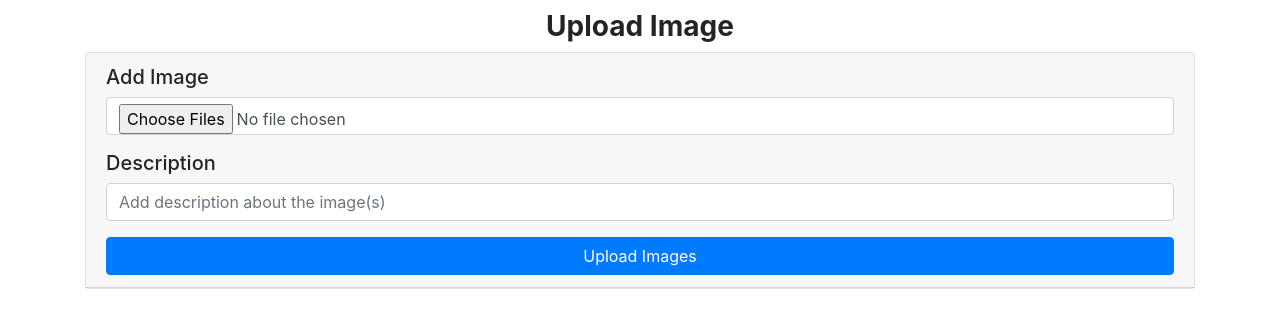
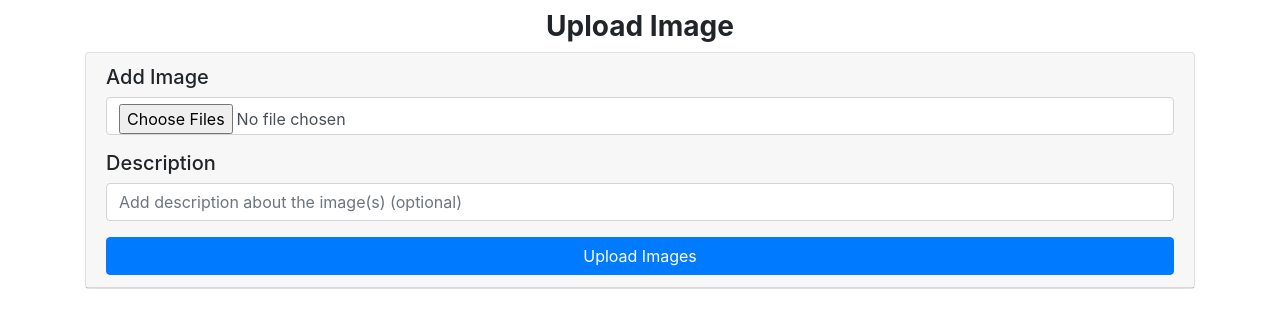
Before and after one commit to Sayan2504/drag_and_drop_image, a React (Create React App) app: page / in a window 1280 px wide. Shown: the top 328 px of the page. Built offline with nearby package versions, Linux system fonts and the light colour scheme.

Commit message:
file field input cleared after submitting implemented

```diff
--- a/src/upload.js
+++ b/src/upload.js
@@ -1,9 +1,10 @@
-import React, { useState, useEffect } from "react";
+import React, { useState, useEffect, useRef } from "react";
 import "../node_modules/bootstrap/dist/css/bootstrap.min.css";
 
 const UploadForm = ({onSubmit}) => {
   const [image, setImage] = useState([]);
   const [description,setDescription] = useState("");
+  const imageInputRef = useRef();
 
   const addDescription = (e) => {
       setDescription(e.target.value)
@@ -60,14 +61,15 @@ const UploadForm = ({onSubmit}) => {
                 e.preventDefault();
                 onSubmit(image, description);
                 setDescription("");
+                imageInputRef.current.value = "";
                 setImage([]);
-                e.target.value = null;
               }}>
                 <div className="form-group">
                   <h5>Add Image</h5>
                   <input type="file" className="form-control"
-                    onChange={(e) => { previewImage(e.target.files);}}
-                    multiple required
+                    onChange={e => { previewImage(e.target.files);}}
+                    ref={imageInputRef}
+                    multiple required autofocus
                     title = "Please enter image(s) for uploading"
                   />
                 </div>
@@ -76,7 +78,11 @@ const UploadForm = ({onSubmit}) => {
                 </div>
                 <div className="form-group">
                   <h5>Description</h5>
-                  <input type="text" value={description} className="form-control" onChange={addDescription} placeholder="Add description about the image(s)"/>
+                  <input type="text" value={description} className="form-control"
+                    onChange={addDescription} placeholder="Add description about the image(s) (optional)"
+                    title = "Please enter description for the image(s) (optional)"
+                    autofocus
+                  />
                 </div>
                 <input type="submit" className="btn btn-primary btn-block" value="Upload Images"/>
               </form>
```
